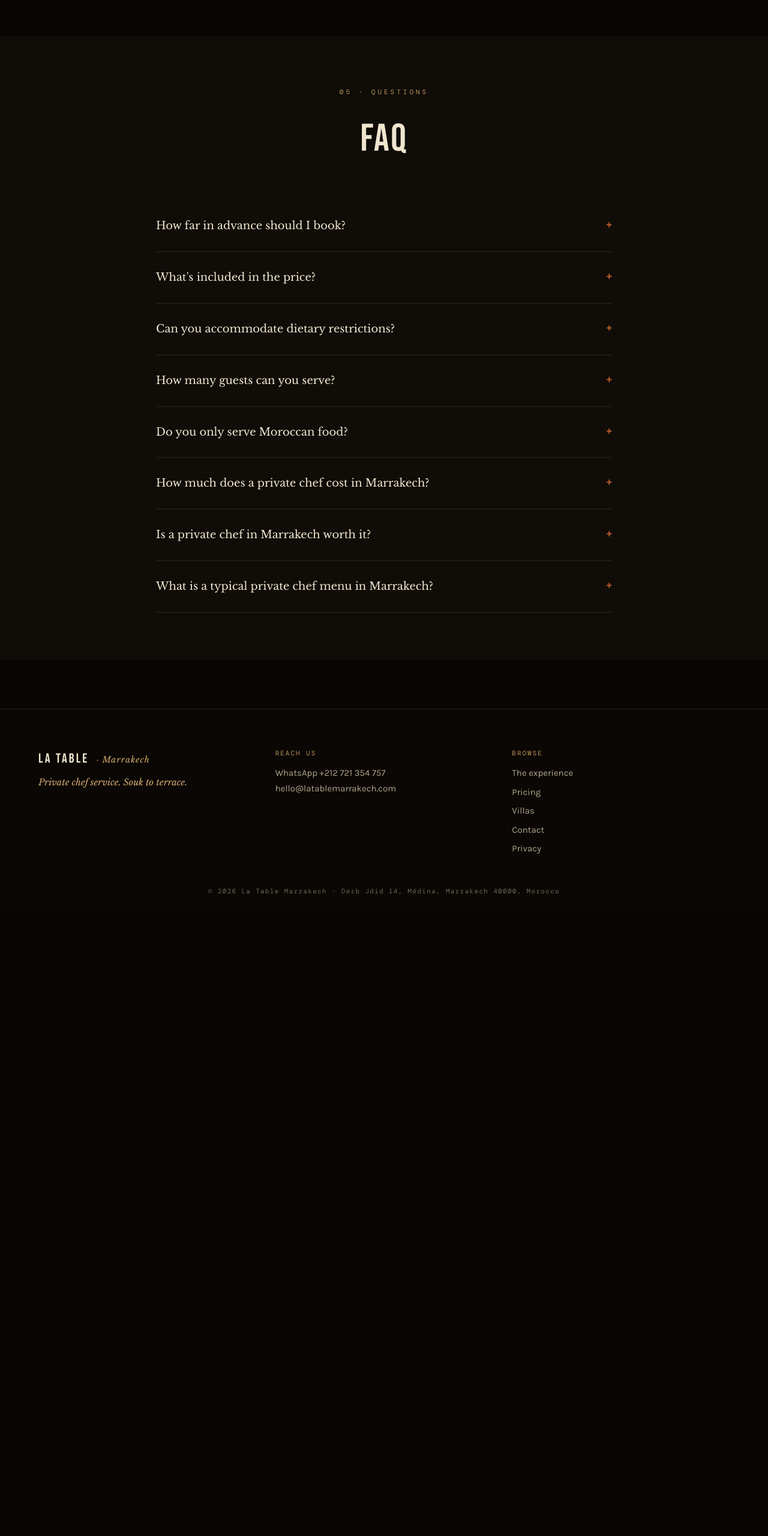
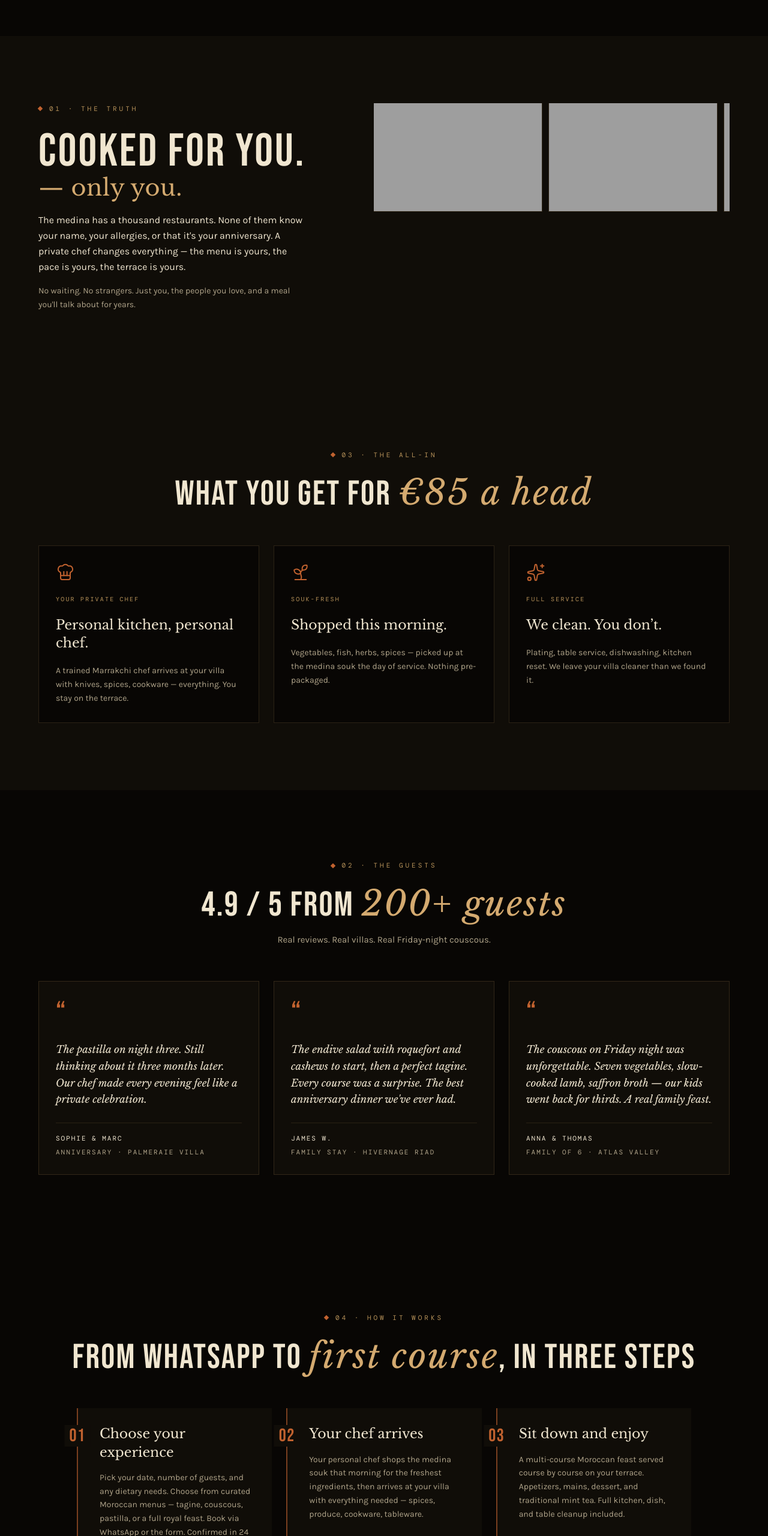
Before and after one commit to oussama7896/latablemarrakech-, an Astro site in the folder web-next/: page / in a window 1280 px wide. Shown: the part 1724-4284 px from the top of the page at 60% size. Before the commit the page ends 3243 px from the top, so only its background shows below. Built offline with nearby package versions, Linux system fonts and the light colour scheme; Astro itself is replaced by a stand-in of ours; grey boxes are pictures that could not be loaded.

Commit message:
Astro: finish remaining homepage sections — About, Features, Testimonials, HowTo, MoreLinks
Closes the homepage migration vertical slice. Live homepage parity is now
content-complete; remaining work before Vercel cutover is /contact/,
/the-experience/, the other 33 pages, and brand-asset copy into public/.

New components (all using the Tailwind v4 @theme brand utilities — no
component-scoped <style> blocks needed except where genuinely warranted):
- About.astro          — storytelling block + horizontal snap-scroll dish carousel.
                         Replaces the static site's 3 Impeccable variants
                         with one canonical version.
- Features.astro       — 3-up reasons-to-book grid using lucide-react icons
                         (ChefHat / Sprout / Sparkles).
- Testimonials.astro   — 3 review quotes from data/home-testimonials.json,
                         matching the Reviews shipped in the LocalBusiness JSON-LD.
- HowTo.astro          — 3 numbered step cards. Content matches the HowTo
                         JSON-LD already shipped from index.astro.
- MoreLinks.astro      — 6 internal links to cost / villa / experience /
                         class-vs-chef / weddings / corporate.
- data/home-testimonials.json — single source for the testimonials section.

index.astro: composes the new sections in order:
  Hero → trust strip → booking → About → Features → Testimonials → HowTo →
  Faq → MoreLinks → Footer.

Verified
- npm run build → 1 page, 6.22s, 62 KB HTML (vs the live 145 KB inline-everything page).
- Analytics + SEO parity unchanged: G-J2QTMMMYLD, data-track-form,
  data-form-id, data-event=whatsapp_click, all 4 JSON-LD blocks
  (FoodService, FAQPage, BreadcrumbList, HowTo), all hreflang variants.
- Brand Tailwind utilities all emitted: bg-ink, bg-ink-light, bg-ember,
  text-sand, text-sand-muted, text-gold-light, font-display, font-serif,
  font-mono, border-ember.

```diff
--- /dev/null
+++ b/web-next/src/components/About.astro
@@ -0,0 +1,55 @@
+---
+// Storytelling block — text on the left, horizontal image strip on the right.
+// Replaces the static homepage's three Impeccable A/B variants with one
+// canonical version (live data showed no variant materially outperformed
+// the original).
+
+const dishes = [
+  { src: 'https://latablemarrakech.com/Lamb-Tagine-with-Onions-Raisins-560x300.jpg.webp', alt: 'Slow-cooked lamb tagine with caramelised onions and raisins served in a traditional clay pot' },
+  { src: 'https://latablemarrakech.com/Kofta-Tagine-with-Eggs-560x300.png.webp', alt: 'Moroccan kofta tagine with poached eggs in spiced tomato sauce' },
+  { src: 'https://latablemarrakech.com/chicken-tagine-marrakech.webp', alt: 'Chicken tagine with preserved lemons and olives, a Marrakech classic' },
+  { src: 'https://latablemarrakech.com/El-Oualidia-Oysters-with-Red-Wine-Vinegar-560x300.png.webp', alt: 'Fresh Oualidia oysters with red wine vinegar on a bed of ice' },
+  { src: 'https://latablemarrakech.com/Smoked-Salmon-on-Blinis-with-Lemon-Cream-Sauce-560x300.jpg.webp', alt: 'Smoked salmon on blinis with lemon cream sauce appetizer' },
+];
+---
+
+<section id="about" class="bg-ink-light py-24 sm:py-28">
+  <div class="container grid gap-16 lg:grid-cols-[minmax(0,1fr)_1.2fr] lg:items-start">
+    <div>
+      <span class="eyebrow flex items-center gap-3">
+        <span class="inline-block size-1.5 rotate-45 bg-ember"></span>
+        01 · The truth
+      </span>
+      <h2 class="mt-7 font-display text-[clamp(2.75rem,6vw,5rem)] leading-[0.9] tracking-[0.04em] text-sand">
+        Cooked for you.
+        <em class="mt-2 block font-serif text-[0.5em] not-italic font-normal italic tracking-[0.01em] text-gold-light">— only you.</em>
+      </h2>
+      <p class="mt-6 max-w-md text-base leading-relaxed text-sand">
+        The medina has a thousand restaurants. None of them know your name, your allergies, or that
+        it's your anniversary. A private chef changes everything — the menu is yours, the pace is
+        yours, the terrace is yours.
+      </p>
+      <p class="mt-4 max-w-md text-sm leading-relaxed text-sand-muted">
+        No waiting. No strangers. Just you, the people you love, and a meal you'll talk about for
+        years.
+      </p>
+    </div>
+
+    <div class="-mx-6 sm:mx-0">
+      <ul class="flex snap-x snap-mandatory gap-3 overflow-x-auto scroll-smooth px-6 pb-2 sm:px-0 [scrollbar-width:thin]">
+        {dishes.map((d) => (
+          <li class="snap-start shrink-0 first:pl-0">
+            <img
+              src={d.src}
+              alt={d.alt}
+              loading="lazy"
+              decoding="async"
+              width="280" height="180"
+              class="h-[180px] w-[280px] object-cover ring-1 ring-gold/20"
+            />
+          </li>
+        ))}
+      </ul>
+    </div>
+  </div>
+</section>
--- /dev/null
+++ b/web-next/src/components/Features.astro
@@ -0,0 +1,49 @@
+---
+import { ChefHat, Sprout, Sparkles } from 'lucide-react';
+
+const features = [
+  {
+    Icon: ChefHat,
+    eyebrow: 'YOUR PRIVATE CHEF',
+    title: 'Personal kitchen, personal chef.',
+    body: 'A trained Marrakchi chef arrives at your villa with knives, spices, cookware — everything. You stay on the terrace.',
+  },
+  {
+    Icon: Sprout,
+    eyebrow: 'SOUK-FRESH',
+    title: 'Shopped this morning.',
+    body: 'Vegetables, fish, herbs, spices — picked up at the medina souk the day of service. Nothing pre-packaged.',
+  },
+  {
+    Icon: Sparkles,
+    eyebrow: 'FULL SERVICE',
+    title: 'We clean. You don’t.',
+    body: 'Plating, table service, dishwashing, kitchen reset. We leave your villa cleaner than we found it.',
+  },
+];
+---
+
+<section id="features" class="bg-ink-light py-24 sm:py-28">
+  <div class="container">
+    <div class="text-center">
+      <span class="eyebrow inline-flex items-center gap-3">
+        <span class="inline-block size-1.5 rotate-45 bg-ember"></span>
+        03 · The all-in
+      </span>
+      <h2 class="mt-6 font-display text-[clamp(2.25rem,4.5vw,3.75rem)] leading-[1] tracking-[0.04em] text-sand">
+        What you get for <em class="font-serif italic font-normal text-gold-light">€85 a head</em>
+      </h2>
+    </div>
+
+    <div class="mt-14 grid gap-6 md:grid-cols-3">
+      {features.map(({ Icon, eyebrow, title, body }) => (
+        <article class="group flex flex-col gap-5 border border-gold/20 bg-ink p-7 transition hover:border-ember/60">
+          <Icon class="size-8 stroke-[1.5] text-ember transition group-hover:scale-110" aria-hidden="true" />
+          <span class="font-mono text-[10px] uppercase tracking-[0.22em] text-gold">{eyebrow}</span>
+          <h3 class="font-serif text-[22px] leading-snug text-sand">{title}</h3>
+          <p class="text-sm leading-relaxed text-sand-muted">{body}</p>
+        </article>
+      ))}
+    </div>
+  </div>
+</section>
--- /dev/null
+++ b/web-next/src/components/HowTo.astro
@@ -0,0 +1,55 @@
+---
+// Three steps — content matches the HowTo JSON-LD shipped from index.astro
+// so the on-page text and the structured data say the same thing.
+const steps = [
+  {
+    n: '01',
+    title: 'Choose your experience',
+    body: "Pick your date, number of guests, and any dietary needs. Choose from curated Moroccan menus — tagine, couscous, pastilla, or a full royal feast. Book via WhatsApp or the form. Confirmed in 24 hours.",
+  },
+  {
+    n: '02',
+    title: 'Your chef arrives',
+    body: 'Your personal chef shops the medina souk that morning for the freshest ingredients, then arrives at your villa with everything needed — spices, produce, cookware, tableware.',
+  },
+  {
+    n: '03',
+    title: 'Sit down and enjoy',
+    body: 'A multi-course Moroccan feast served course by course on your terrace. Appetizers, mains, dessert, and traditional mint tea. Full kitchen, dish, and table cleanup included.',
+  },
+];
+---
+
+<section id="how" class="bg-ink py-24 sm:py-28">
+  <div class="container">
+    <div class="text-center">
+      <span class="eyebrow inline-flex items-center gap-3">
+        <span class="inline-block size-1.5 rotate-45 bg-ember"></span>
+        04 · How it works
+      </span>
+      <h2 class="mt-6 font-display text-[clamp(2.25rem,4.5vw,3.75rem)] leading-[1] tracking-[0.04em] text-sand">
+        From WhatsApp to <em class="font-serif italic font-normal text-gold-light">first course</em>, in three steps
+      </h2>
+    </div>
+
+    <ol class="mx-auto mt-14 grid max-w-5xl gap-6 md:grid-cols-3">
+      {steps.map((s) => (
+        <li class="relative flex flex-col gap-4 border-l-2 border-ember/60 bg-ink-light p-7 pl-9">
+          <span class="absolute -left-[1px] top-7 -translate-x-1/2 bg-ink-light px-2 font-display text-3xl tracking-[0.05em] text-ember">{s.n}</span>
+          <h3 class="font-serif text-[22px] leading-snug text-sand">{s.title}</h3>
+          <p class="text-sm leading-relaxed text-sand-muted">{s.body}</p>
+        </li>
+      ))}
+    </ol>
+
+    <div class="mt-12 text-center">
+      <a
+        href="#booking"
+        class="inline-flex items-center gap-3 bg-ember px-8 py-4 font-mono text-[12px] uppercase tracking-[0.22em] text-white transition hover:bg-ember-light hover:-translate-y-px"
+      >
+        Reserve your table
+        <span aria-hidden="true" class="inline-block size-2 rotate-45 bg-white"></span>
+      </a>
+    </div>
+  </div>
+</section>
--- /dev/null
+++ b/web-next/src/components/MoreLinks.astro
@@ -0,0 +1,40 @@
+---
+const links = [
+  { href: '/private-chef-cost-marrakech/', title: 'How much does a private chef cost?', body: 'Full price breakdown — what €85 a head actually buys you.' },
+  { href: '/marrakech-villa-with-private-chef/', title: 'Marrakech villas with a private chef', body: 'Where to stay so booking a chef makes sense.' },
+  { href: '/the-experience/', title: 'The experience', body: 'What a service night actually looks like, hour by hour.' },
+  { href: '/marrakech-cooking-class-vs-private-chef/', title: 'Cooking class vs private chef', body: 'Which to pick depending on your trip and group.' },
+  { href: '/services/wedding-dinner-marrakech/', title: 'Wedding dinners', body: 'For 20–80 guests across multiple courses and stations.' },
+  { href: '/services/corporate-dining-marrakech/', title: 'Corporate dining', body: 'Riad-based dinners for retreats, off-sites, and incentive trips.' },
+];
+---
+
+<section class="border-t border-gold/15 bg-ink-light py-20">
+  <div class="container">
+    <div class="text-center">
+      <span class="eyebrow">Keep reading</span>
+      <h2 class="mt-4 font-display text-[clamp(1.75rem,3.5vw,2.75rem)] leading-[1] tracking-[0.04em] text-sand">
+        More on a Marrakech <em class="font-serif italic font-normal text-gold-light">private chef</em>
+      </h2>
+    </div>
+
+    <ul class="mt-12 grid gap-3 sm:grid-cols-2 lg:grid-cols-3">
+      {links.map((l) => (
+        <li>
+          <a
+            href={l.href}
+            class="group flex h-full flex-col gap-2 border border-gold/15 p-6 transition hover:border-ember/60 hover:bg-ink"
+          >
+            <span class="font-serif text-[18px] leading-snug text-sand transition group-hover:text-gold-light">
+              {l.title}
+            </span>
+            <span class="text-sm leading-relaxed text-sand-muted">{l.body}</span>
+            <span aria-hidden="true" class="mt-3 font-mono text-[11px] uppercase tracking-[0.22em] text-ember">
+              Read →
+            </span>
+          </a>
+        </li>
+      ))}
+    </ul>
+  </div>
+</section>
--- /dev/null
+++ b/web-next/src/components/Testimonials.astro
@@ -0,0 +1,35 @@
+---
+import quotes from '@/data/home-testimonials.json';
+---
+
+<section id="testimonials" class="bg-ink py-24 sm:py-28">
+  <div class="container">
+    <div class="text-center">
+      <span class="eyebrow inline-flex items-center gap-3">
+        <span class="inline-block size-1.5 rotate-45 bg-ember"></span>
+        02 · The guests
+      </span>
+      <h2 class="mt-6 font-display text-[clamp(2.25rem,4.5vw,3.75rem)] leading-[1] tracking-[0.04em] text-sand">
+        4.9 / 5 from <em class="font-serif italic font-normal text-gold-light">200+ guests</em>
+      </h2>
+      <p class="mx-auto mt-4 max-w-xl text-sand-muted">
+        Real reviews. Real villas. Real Friday-night couscous.
+      </p>
+    </div>
+
+    <div class="mt-14 grid gap-6 md:grid-cols-3">
+      {quotes.map((q: { quote: string; author: string; context: string }) => (
+        <figure class="flex flex-col gap-6 border border-gold/20 bg-ink-light p-7 transition hover:border-gold/40">
+          <span aria-hidden="true" class="font-display text-5xl leading-none text-ember">&ldquo;</span>
+          <blockquote class="font-serif text-[17px] italic leading-relaxed text-sand">
+            {q.quote}
+          </blockquote>
+          <figcaption class="mt-auto border-t border-gold/15 pt-4 font-mono text-[11px] uppercase tracking-[0.18em]">
+            <div class="text-sand">{q.author}</div>
+            <div class="mt-1 text-sand-muted">{q.context}</div>
+          </figcaption>
+        </figure>
+      ))}
+    </div>
+  </div>
+</section>
--- /dev/null
+++ b/web-next/src/data/home-testimonials.json
@@ -0,0 +1,17 @@
+[
+  {
+    "author": "Sophie & Marc",
+    "context": "Anniversary · Palmeraie villa",
+    "quote": "The pastilla on night three. Still thinking about it three months later. Our chef made every evening feel like a private celebration."
+  },
+  {
+    "author": "James W.",
+    "context": "Family stay · Hivernage riad",
+    "quote": "The endive salad with roquefort and cashews to start, then a perfect tagine. Every course was a surprise. The best anniversary dinner we've ever had."
+  },
+  {
+    "author": "Anna & Thomas",
+    "context": "Family of 6 · Atlas valley",
+    "quote": "The couscous on Friday night was unforgettable. Seven vegetables, slow-cooked lamb, saffron broth — our kids went back for thirds. A real family feast."
+  }
+]
```
Also changed, not shown: web-next/src/pages/index.astro (+10 -7 lines).
